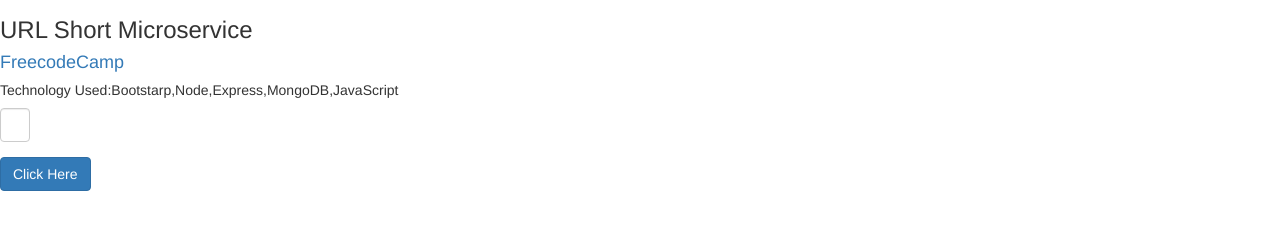
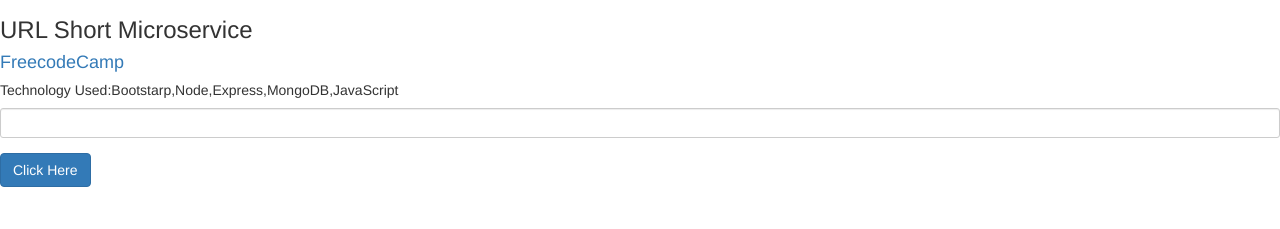
Before and after one commit to Ammar402/urlShort, a website: page views/index.html in a window 1280 px wide. Shown: the part 63-292 px from the top of the page. Drawn offline with nearby package versions, Linux system fonts and the light colour scheme; no server answers.

Commit message:
👱🎾 Checkpoint ./public/style.css:774464/22 ./views/index.html:774464/116

```diff
--- a/public/style.css
+++ b/public/style.css
@@ -80,7 +80,3 @@
 .nicejob {
   text-decoration: line-through;
 }
-#usr
-{
-  width:30px;
-}
--- a/views/index.html
+++ b/views/index.html
@@ -38,7 +38,7 @@
     <section>
       <div class="form-group">
 
-      <input type="text" class="form-control" id="usr">
+      <input type="text" class="form-control input-sm" id="usr">
       </div>
       <a class="btn btn-primary">Click Here</a>
     </section>
@@ -48,6 +48,7 @@
             integrity="sha256-gvQgAFzTH6trSrAWoH1iPo9Xc96QxSZ3feW6kem+O00="
             crossorigin="anonymous"></script>
     <script src="/client.js"></script>
+    <script src="https://ajax.googleapis.com/ajax/libs/angularjs/1.5.6/angular.min.js"></script>
 
 
   </body>
```
